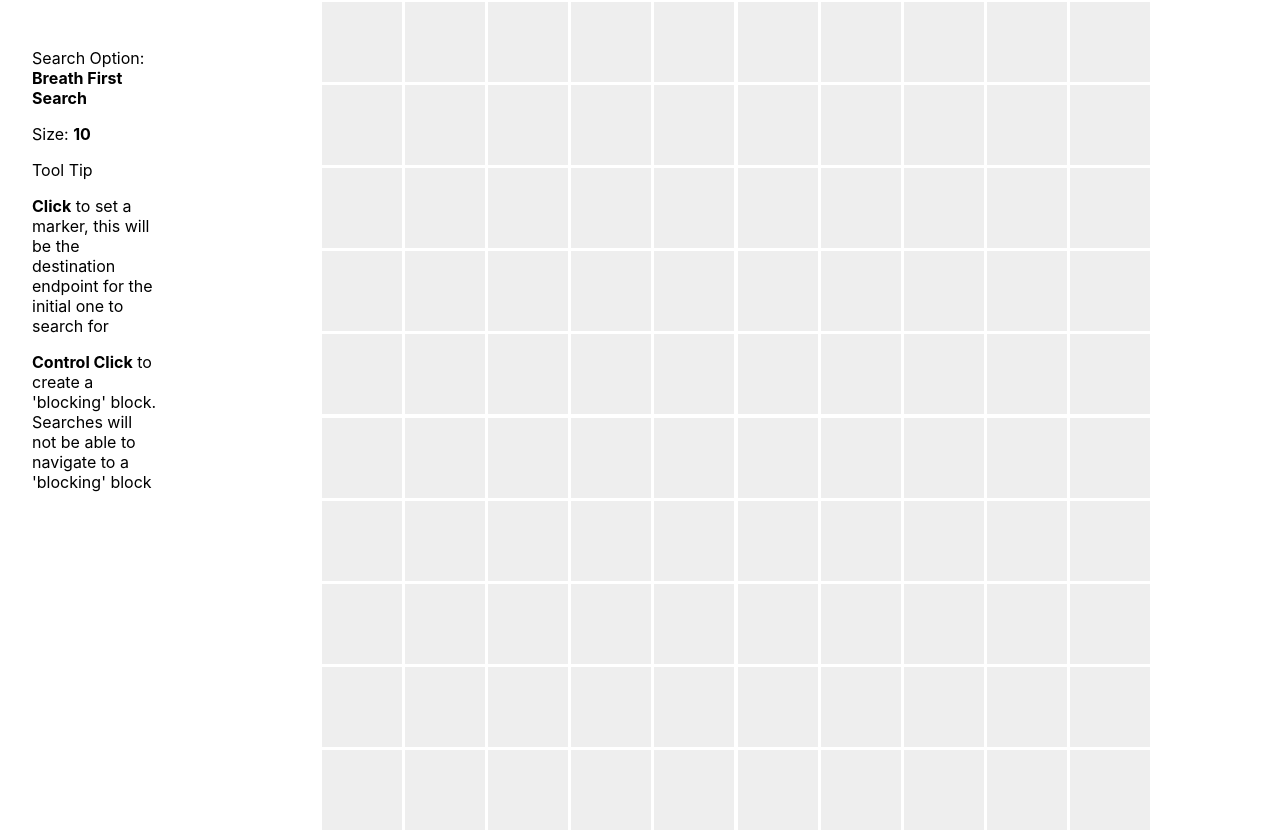
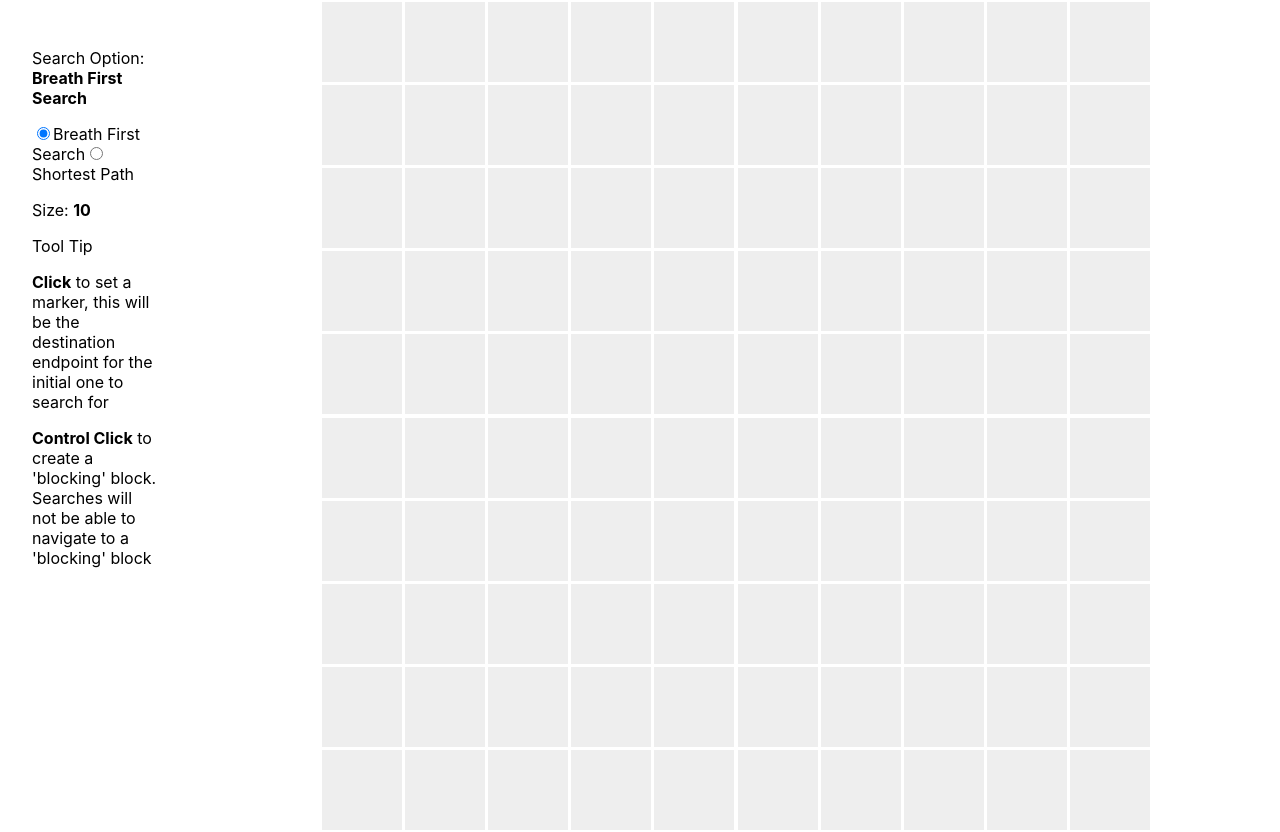
Before and after one commit to Jahmilli/graph-display, a React (Create React App) app: page / in a window 1280 px wide. Built offline with nearby package versions, Linux system fonts and the light colour scheme.

Commit message:
got checkbox working to update search type

```diff
--- a/src/components/pages/HomePage/HomePage.tsx
+++ b/src/components/pages/HomePage/HomePage.tsx
@@ -2,21 +2,43 @@ import React from "react";
 import Grid from "../../presentational/Grid/Grid";
 import styles from "./HomePage.module.css";
 
-enum SearchOptions {
+export enum SearchOptions {
   BREADTH_FIRST_SEARCH = "Breath First Search",
   SHORTEST_PATH = "Shortest Path"
 };
+
 
 const HomePage: React.FunctionComponent = () => {
   const [searchOption, setSearchOption] = React.useState(SearchOptions.BREADTH_FIRST_SEARCH);
   const [size, setSize] = React.useState(10);
 
-
+  const handleInputChange = (event: any) => {
+    setSearchOption(event.target.value);
+  }
 
   return (
     <div className={styles.homePageLockup}>
       <div className={styles.infoLockup}>
+
         <p>Search Option: <strong>{searchOption}</strong></p>
+        <input
+          id="breathFirstSearch"
+          type="radio"
+          name="searchOption"
+          checked={searchOption === SearchOptions.BREADTH_FIRST_SEARCH}
+          value={SearchOptions.BREADTH_FIRST_SEARCH}
+          onClick={handleInputChange}
+          />
+        <label htmlFor="breathFirstSearch">{SearchOptions.BREADTH_FIRST_SEARCH}</label>
+        <input
+          id="shortestPath"
+          type="radio"
+          name="searchOption"
+          checked={searchOption === SearchOptions.SHORTEST_PATH}
+          value={SearchOptions.SHORTEST_PATH}
+          onClick={handleInputChange}
+          />
+        <label htmlFor="shortestPath">{SearchOptions.SHORTEST_PATH}</label>
         <p>Size: <strong>{size}</strong></p>
         <div>
           <p>Tool Tip</p>
@@ -24,7 +46,7 @@ const HomePage: React.FunctionComponent = () => {
           <p><strong>Control Click</strong> to create a 'blocking' block. Searches will not be able to navigate to a 'blocking' block</p>
         </div>
       </div>
-      <Grid size={size}/>
+      <Grid size={size} searchOption={searchOption} />
     </div>
   );
 }
--- a/src/components/presentational/Grid/Grid.tsx
+++ b/src/components/presentational/Grid/Grid.tsx
@@ -1,18 +1,19 @@
 import React from "react";
 import styles from "./Grid.module.css";
+import { SearchOptions } from "../../pages/HomePage/HomePage";
 
 type GridProps = {
   size: number;
+  searchOption: string;
 }
 
 interface IVisited {
   [key: string]: boolean;
 }
 
-const Grid: React.FunctionComponent<GridProps> = ({ size }) => {
+const Grid: React.FunctionComponent<GridProps> = ({ size, searchOption }) => {
   const [selectedPosition, setSelectedPosition] = React.useState<number[]>([]);
   const [selectedDestination, setSelectedDestination] = React.useState<number[]>([]);
-  const [gridPath, setGridPath] = React.useState<any>({});
   const [grid, setGrid] = React.useState([]);
   const [blocked, setBlocked] = React.useState<any>({});
 
@@ -43,12 +44,11 @@ const Grid: React.FunctionComponent<GridProps> = ({ size }) => {
     if (!isBlocked(adjacentVals.left) && adjacentVals.left[0] >= 0) {
         arr.push(adjacentVals.left);
     }
-    // console.log('arr is ', arr);
     return arr;
   }
 
   const breadthFirstTraversal = (vertex: number[]) => {
-    const path: any = {};
+    const path: any = [];
     const visited: IVisited = {} // needs to be size of vertices and initialised to false
     const unprocessed: number[][] = []; // Queue that contains unprocesseed vertices which needs to be checked
 
@@ -59,22 +59,14 @@ const Grid: React.FunctionComponent<GridProps> = ({ size }) => {
         break;
       }
       if (!visited[u]) {
-        path[u] = true;
+        path.push(u);
         visited[u] = true;
         unprocessed.push(...getAdjacent(u));
       }
     }
-    console.log('path is ', path);
     return path;
   }
 
-  /*
-  {
-    [0,0]: [[0,0]],
-    [0,1]: [[0,0], [0,1]]
-    [1,0]: [[0,0], [1,0]],
-  }
-  */
   const shortestDistance = (vertex: number[]) => {
     const path: any = [];
     const visited: any = {} // needs to be size of vertices and initialised to false
@@ -102,7 +94,6 @@ const Grid: React.FunctionComponent<GridProps> = ({ size }) => {
         }
       }
     }
-    console.log('path is ', path);
     return path;
   }
 
@@ -126,15 +117,20 @@ const Grid: React.FunctionComponent<GridProps> = ({ size }) => {
   React.useEffect(() => {
     let result: any = {};
     if (selectedPosition.length > 0) {
-      // result = breadthFirstTraversal([0,0]);
-      result = shortestDistance([0,0]);
+      switch(searchOption) {
+        case SearchOptions.BREADTH_FIRST_SEARCH: result = breadthFirstTraversal([0, 0]);
+          break;
+        case SearchOptions.SHORTEST_PATH: result = shortestDistance([0, 0]);
+          break;
+        default: result = breadthFirstTraversal([0, 0])
+      }
+
       let newResult: any = {}
       for(let i of result) {
         newResult[i] = true
       }
       result = newResult;
       // setGridPath(result);
-      setGridPath(newResult);
     }
     const createMatrix = () => {
       let tmpGrid: any = [];
@@ -163,7 +159,6 @@ const Grid: React.FunctionComponent<GridProps> = ({ size }) => {
 
   const handleSetSelectedPosition = (position: any) => (event: any) => {
     event.stopPropagation();
-    console.log('event is ', event, 'ctrl key', event.ctrlKey, ' meta key', event.metaKey);
     if (event.metaKey) {
       setBlocked({
         ...blocked,
```
